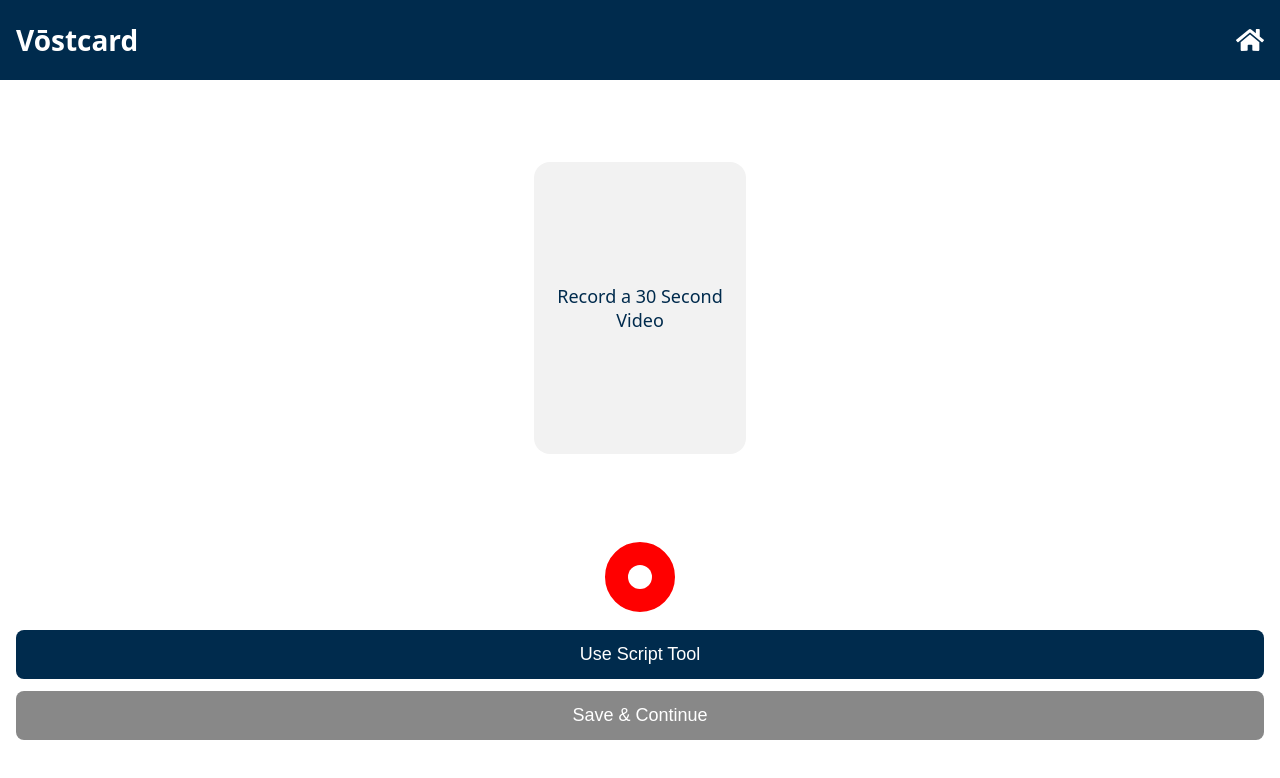
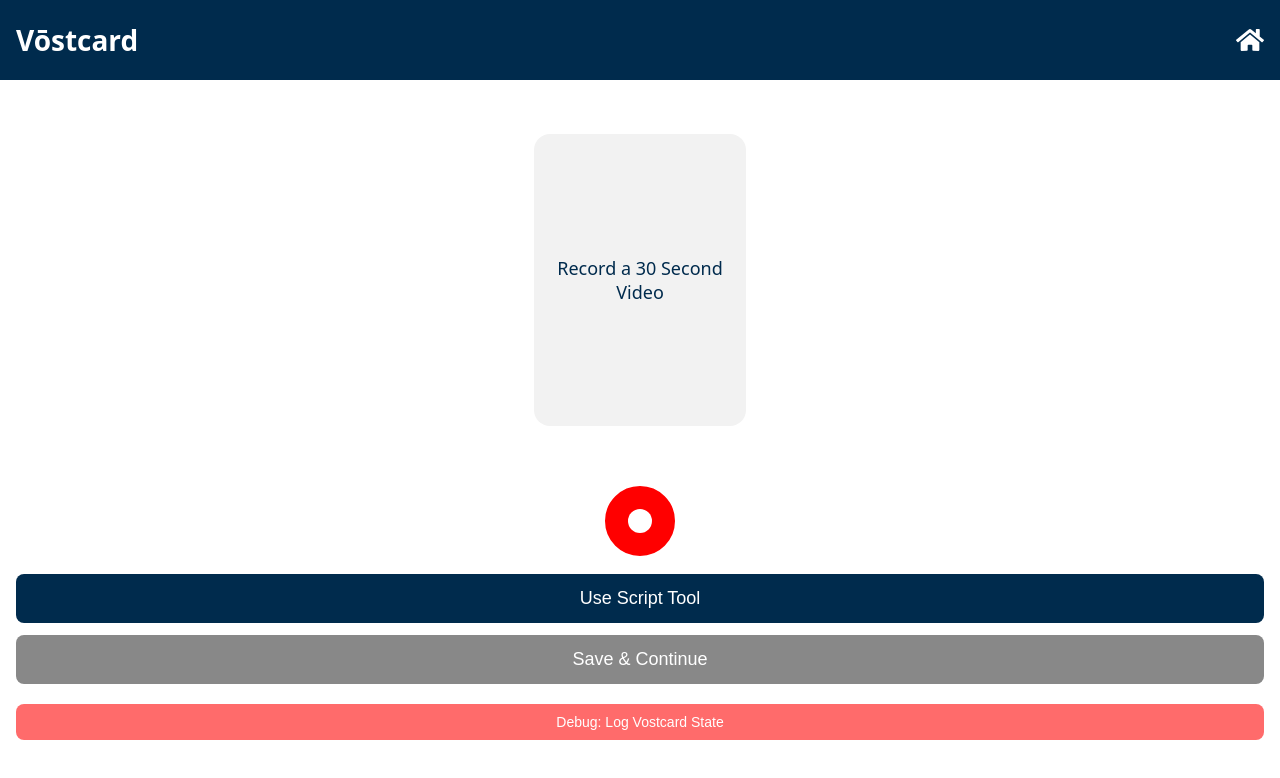
Before and after one commit to Vostcard-app/web-app, a React (Vite) app: page /create-step1 in a window 1280 px wide. Shown: the top 778 px of the page. Built offline with nearby package versions, Linux system fonts and the light colour scheme; no server answers.

Commit message:
Ready for Netlify deploy

```diff
--- a/src/pages/CreateVostcardStep1.tsx
+++ b/src/pages/CreateVostcardStep1.tsx
@@ -214,6 +214,36 @@ const CreateVostcardStep1: React.FC = () => {
         >
           Save & Continue
         </button>
+
+        {/* 🧪 Debug Button - Remove in production */}
+        {process.env.NODE_ENV === 'development' && (
+          <button
+            onClick={() => {
+              console.log('🧪 Debug: Current Vostcard State:', {
+                currentVostcard: !!currentVostcard,
+                video: !!video,
+                videoSize: video?.size,
+                videoType: video?.type,
+                currentVostcardId: currentVostcard?.id,
+                currentVostcardUsername: currentVostcard?.username,
+                currentVostcardUserID: currentVostcard?.userID
+              });
+            }}
+            style={{
+              backgroundColor: '#ff6b6b',
+              color: 'white',
+              border: 'none',
+              width: '100%',
+              padding: '10px',
+              borderRadius: 8,
+              fontSize: '14px',
+              cursor: 'pointer',
+              marginTop: '8px'
+            }}
+          >
+            Debug: Log Vostcard State
+          </button>
+        )}
       </div>
     </div>
   );
--- a/src/pages/HomeView.tsx
+++ b/src/pages/HomeView.tsx
@@ -28,9 +28,9 @@ const offerIcon = new L.Icon({
 
 const userIcon = new L.Icon({
   iconUrl: 'https://raw.githubusercontent.com/pointhi/leaflet-color-markers/master/img/marker-icon-blue.png',
-  iconSize: [60, 90],
-  iconAnchor: [30, 90],
-  popupAnchor: [0, -90],
+  iconSize: [30, 30],
+  iconAnchor: [15, 30],
+  popupAnchor: [0, -30],
 });
 
 const ZoomControls = () => {
--- a/src/pages/ScrollingCameraView.tsx
+++ b/src/pages/ScrollingCameraView.tsx
@@ -7,7 +7,7 @@ import { useAuth } from '../context/AuthContext';
 
 const ScrollingCameraView: React.FC = () => {
   const navigate = useNavigate();
-  const { setCurrentVostcard, currentVostcard } = useVostcard();
+  const { setCurrentVostcard, currentVostcard, setVideo } = useVostcard();
   const { user } = useAuth();
   const videoRef = useRef<HTMLVideoElement | null>(null);
   const mediaRecorderRef = useRef<MediaRecorder | null>(null);
@@ -131,29 +131,10 @@ const ScrollingCameraView: React.FC = () => {
           userAgent: navigator.userAgent
         });
 
-        const newId = currentVostcard?.id || Date.now().toString();
-        const username = user?.displayName || 'Anonymous';
-        console.log('💾 Saving Vostcard with ID:', newId);
-        setCurrentVostcard({
-          id: newId,
-          state: 'private',
-          video: blob,
-          title: '',
-          description: '',
-          photos: [],
-          categories: [],
-          geo: currentVostcard?.geo || null,
-          username,
-          userID: user?.uid || 'Unknown',
-          createdAt: currentVostcard?.createdAt || new Date().toISOString(),
-          updatedAt: new Date().toISOString(),
-        });
-        console.log('🎬 Navigating to Step 1 with video blob');
-        if (blob) {
-          navigate('/create-step1');
-        } else {
-          console.error('❌ No video blob to navigate with.');
-        }
+        console.log('🎬 Video recording completed, setting video in VostcardContext');
+        setVideo(blob);
+        console.log('🎬 Video set in VostcardContext, navigating to Step 1');
+        navigate('/create-step1');
       };
 
       mediaRecorder.start();
```
